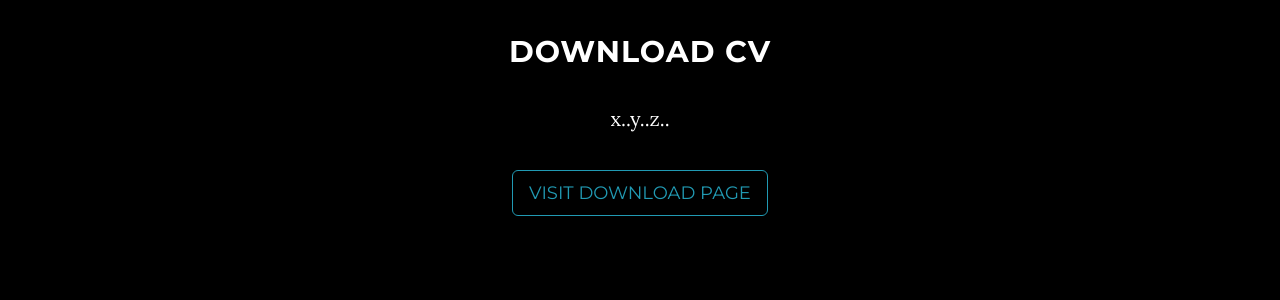
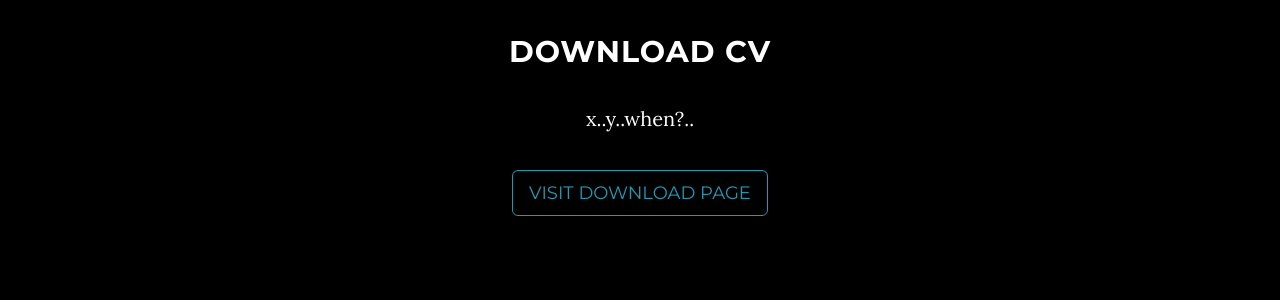
Before and after one commit to kozload/kozload.github.io, a Jekyll site: the page built from index.html, in a window 1280 px wide and 900 px high, scrolled down 1575 px. Shown: the part 154-454 px from the top of the window. Built offline with Jekyll 4.4.1, drawn with Linux system fonts in a browser that asks for light colours.

Commit message:
Update download.html

```diff
--- a/_includes/download.html
+++ b/_includes/download.html
@@ -4,7 +4,7 @@
             <div class="container">
                 <div class="col-lg-8 col-lg-offset-2">
                     <h2>Download CV</h2>
-                    <p>x..y..z..</p>
+                    <p>x..y..when?..</p>
                     <a href="http://startbootstrap.com/template-overviews/grayscale/" class="btn btn-default btn-lg">Visit Download Page</a>
                 </div>
             </div>
```
